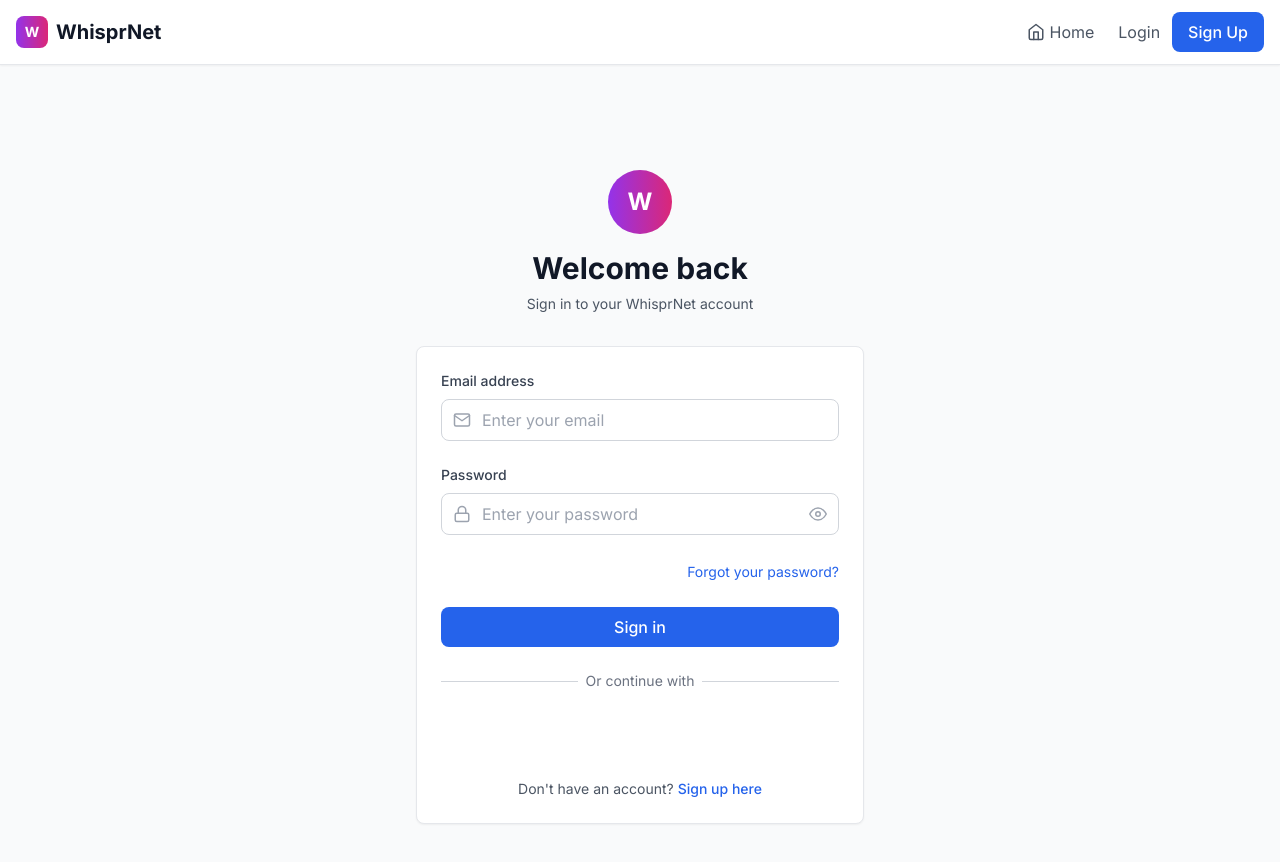
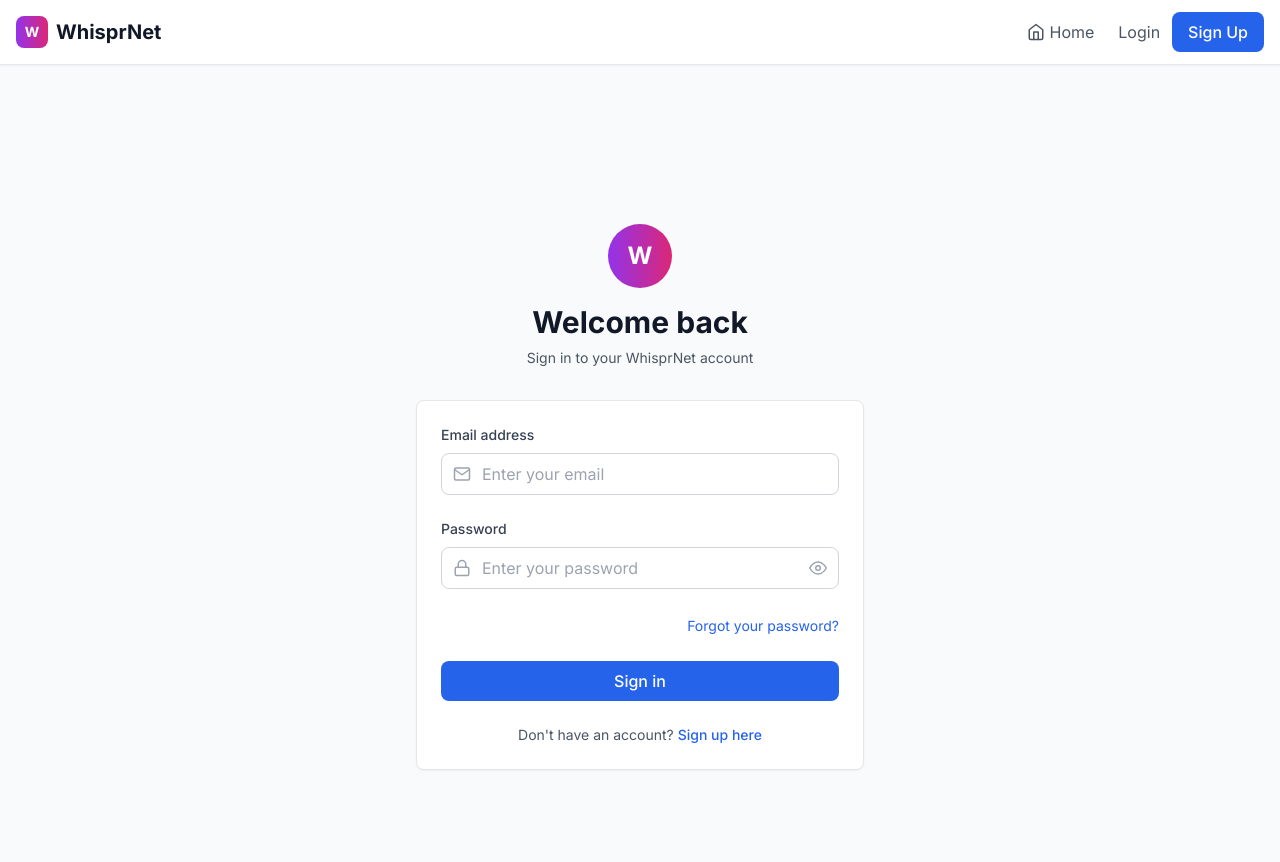
Before and after one commit to SathwikPerla/Campus_Connect, a React (Vite) app in the folder client/: page /login in a window 1280 px wide. Shown: the top 862 px of the page. Built offline with nearby package versions, Linux system fonts and the light colour scheme; no server answers.

Commit message:
fixed auth route errors

```diff
--- a/client/src/contexts/AuthContext.jsx
+++ b/client/src/contexts/AuthContext.jsx
@@ -81,41 +81,7 @@ export const AuthProvider = ({ children }) => {
     }
   }
 
-  const googleLogin = async (googleToken) => {
-    try {
-      // Handle Google OAuth callback
-      const urlParams = new URLSearchParams(window.location.search)
-      const tokenFromUrl = urlParams.get('token')
 
-      if (tokenFromUrl) {
-        localStorage.setItem('token', tokenFromUrl)
-        setToken(tokenFromUrl)
-
-        const response = await axios.get('/api/auth/me')
-        setUser(response.data.user)
-
-        toast.success('Google login successful!')
-        window.history.replaceState({}, document.title, window.location.pathname)
-        return { success: true }
-      }
-
-      return { success: false, message: 'No token received from Google' }
-    } catch (error) {
-      const message = error.response?.data?.message || 'Google login failed'
-      toast.error(message)
-      return { success: false, message }
-    }
-  }
-
-  // Check for Google OAuth callback on mount
-  useEffect(() => {
-    const urlParams = new URLSearchParams(window.location.search)
-    const tokenFromUrl = urlParams.get('token')
-
-    if (tokenFromUrl && !user) {
-      googleLogin()
-    }
-  }, [])
 
   const forgotPassword = async (email) => {
     try {
@@ -171,7 +137,6 @@ export const AuthProvider = ({ children }) => {
     loading,
     login,
     register,
-    googleLogin,
     forgotPassword,
     resetPassword,
     logout,
--- a/client/src/main.jsx
+++ b/client/src/main.jsx
@@ -2,7 +2,6 @@ import React from 'react'
 import ReactDOM from 'react-dom/client'
 import { BrowserRouter } from 'react-router-dom'
 import { QueryClient, QueryClientProvider } from 'react-query'
-import { GoogleOAuthProvider } from '@react-oauth/google'
 import { Toaster } from 'react-hot-toast'
 import App from './App.jsx'
 import { AuthProvider } from './contexts/AuthContext.jsx'
@@ -19,7 +18,6 @@ const queryClient = new QueryClient({
 
 ReactDOM.createRoot(document.getElementById('root')).render(
   <React.StrictMode>
-    <GoogleOAuthProvider clientId={import.meta.env.VITE_GOOGLE_CLIENT_ID || 'your-google-client-id'}>
     <QueryClientProvider client={queryClient}>
       <BrowserRouter>
         <AuthProvider>
@@ -51,6 +49,5 @@ ReactDOM.createRoot(document.getElementById('root')).render(
         </AuthProvider>
       </BrowserRouter>
     </QueryClientProvider>
-    </GoogleOAuthProvider>
   </React.StrictMode>,
 )
--- a/client/src/pages/Login.jsx
+++ b/client/src/pages/Login.jsx
@@ -1,12 +1,11 @@
 import { useState } from 'react'
 import { Link, useNavigate } from 'react-router-dom'
 import { useAuth } from '../contexts/AuthContext'
-import { GoogleLogin } from '@react-oauth/google'
 import { FiMail, FiLock, FiEye, FiEyeOff } from 'react-icons/fi'
 import LoadingSpinner from '../components/LoadingSpinner'
 
 const Login = () => {
-  const { login, googleLogin, isAuthenticated } = useAuth()
+  const { login, isAuthenticated } = useAuth()
   const navigate = useNavigate()
   const [formData, setFormData] = useState({
     email: '',
@@ -41,16 +40,6 @@ const Login = () => {
     setIsLoading(false)
   }
 
-  const handleGoogleSuccess = async (credentialResponse) => {
-    setIsLoading(true)
-
-    // Redirect to Google OAuth endpoint
-    window.location.href = '/api/auth/google'
-  }
-
-  const handleGoogleError = () => {
-    console.error('Google login failed')
-  }
 
   return (
     <div className="min-h-screen flex items-center justify-center bg-gray-50 py-12 px-4 sm:px-6 lg:px-8">
@@ -141,30 +130,6 @@ const Login = () => {
             </button>
           </form>
 
-          {/* Divider */}
-          <div className="mt-6">
-            <div className="relative">
-              <div className="absolute inset-0 flex items-center">
-                <div className="w-full border-t border-gray-300" />
-              </div>
-              <div className="relative flex justify-center text-sm">
-                <span className="px-2 bg-white text-gray-500">Or continue with</span>
-              </div>
-            </div>
-
-            {/* Google Login */}
-            <div className="mt-6">
-              <GoogleLogin
-                onSuccess={handleGoogleSuccess}
-                onError={handleGoogleError}
-                theme="outline"
-                size="large"
-                width="100%"
-                text="signin_with"
-                shape="rectangular"
-              />
-            </div>
-          </div>
 
           {/* Sign Up Link */}
           <div className="mt-6 text-center">
--- a/client/src/pages/Register.jsx
+++ b/client/src/pages/Register.jsx
@@ -1,7 +1,6 @@
 import { useState } from 'react'
 import { Link, useNavigate } from 'react-router-dom'
 import { useAuth } from '../contexts/AuthContext'
-import { GoogleLogin } from '@react-oauth/google'
 import { FiMail, FiLock, FiUser, FiEye, FiEyeOff } from 'react-icons/fi'
 import LoadingSpinner from '../components/LoadingSpinner'
 
@@ -55,16 +54,6 @@ const Register = () => {
     setIsLoading(false)
   }
 
-  const handleGoogleSuccess = async (credentialResponse) => {
-    setIsLoading(true)
-
-    // Redirect to Google OAuth endpoint
-    window.location.href = '/api/auth/google'
-  }
-
-  const handleGoogleError = () => {
-    console.error('Google login failed')
-  }
 
   return (
     <div className="min-h-screen flex items-center justify-center bg-gray-50 py-12 px-4 sm:px-6 lg:px-8">
@@ -199,30 +188,6 @@ const Register = () => {
             </button>
           </form>
 
-          {/* Divider */}
-          <div className="mt-6">
-            <div className="relative">
-              <div className="absolute inset-0 flex items-center">
-                <div className="w-full border-t border-gray-300" />
-              </div>
-              <div className="relative flex justify-center text-sm">
-                <span className="px-2 bg-white text-gray-500">Or continue with</span>
-              </div>
-            </div>
-
-            {/* Google Login */}
-            <div className="mt-6">
-              <GoogleLogin
-                onSuccess={handleGoogleSuccess}
-                onError={handleGoogleError}
-                theme="outline"
-                size="large"
-                width="100%"
-                text="signup_with"
-                shape="rectangular"
-              />
-            </div>
-          </div>
 
           {/* Login Link */}
           <div className="mt-6 text-center">
```
Lines whose indentation alone changed are shown as unchanged.
